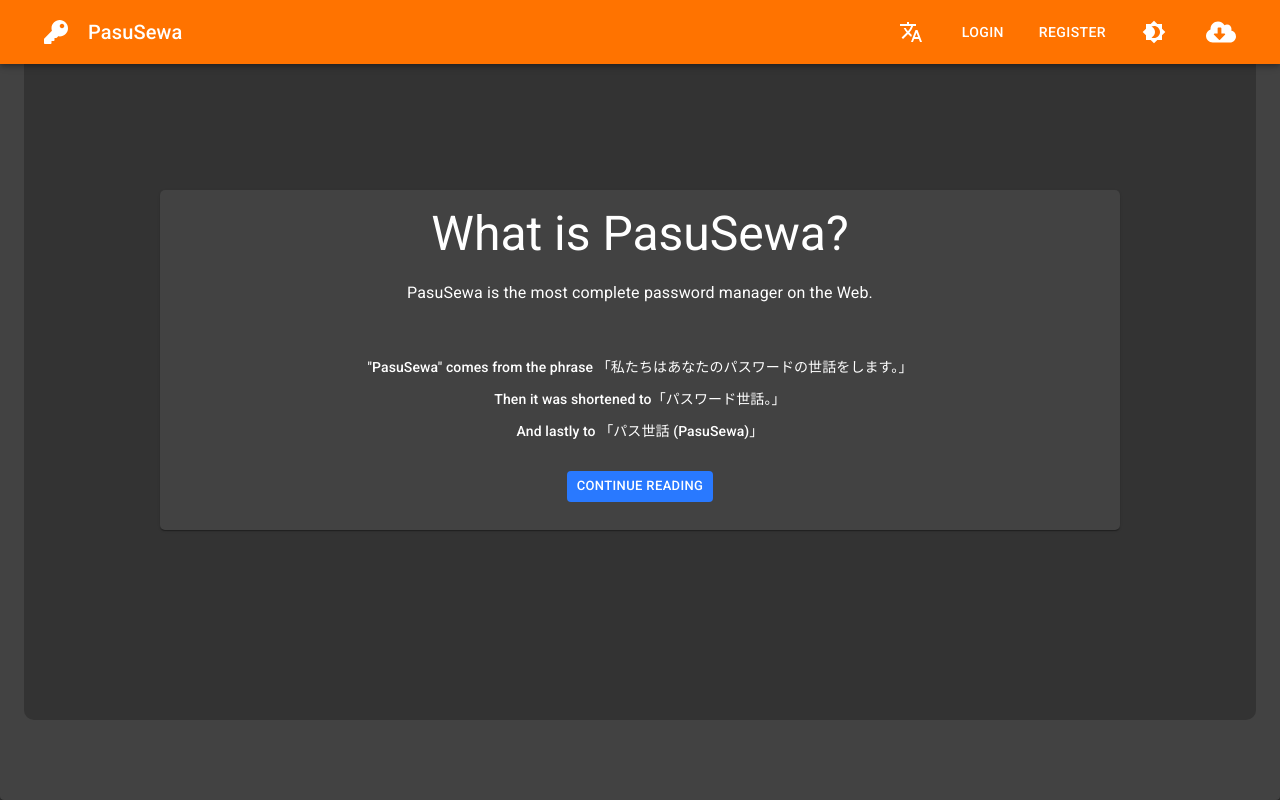
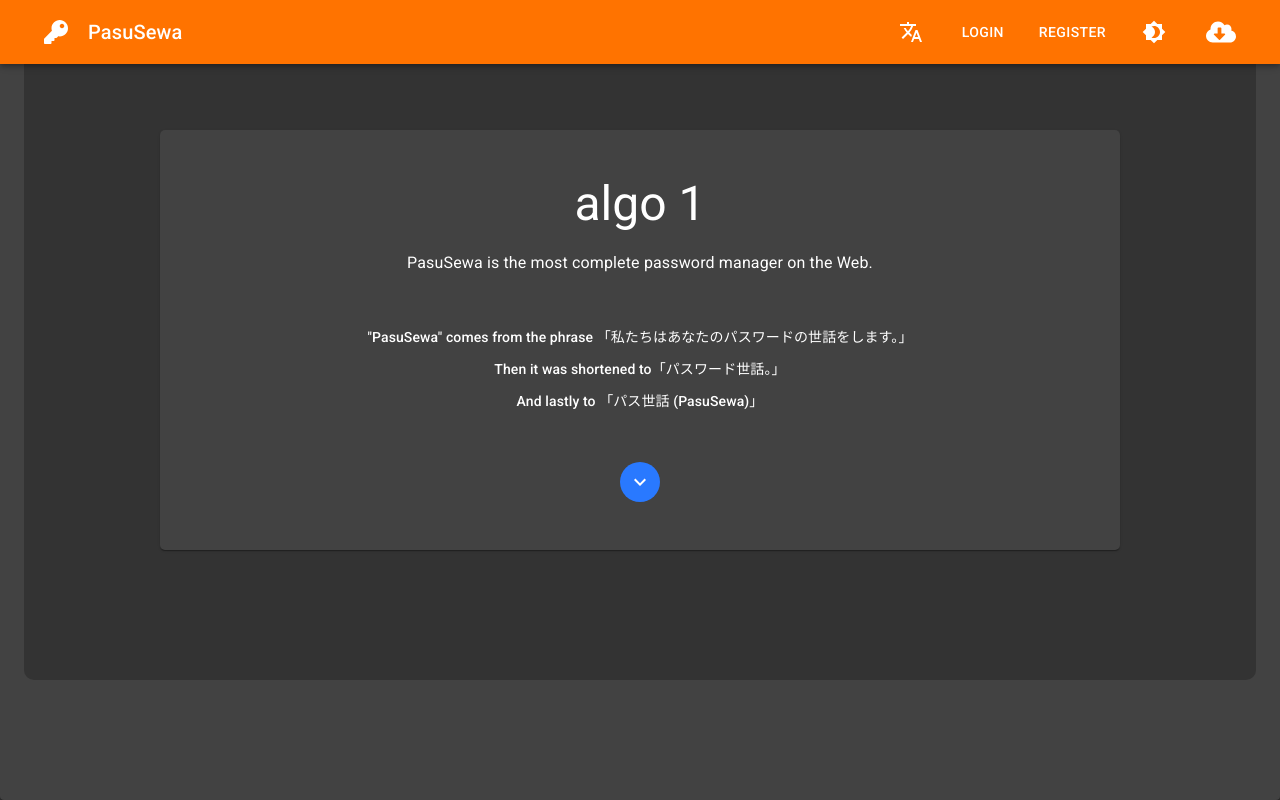
Before and after one commit to TheMrCorvy/Desktop-Frontend, a React (Create React App) app: page / in a window 1280 px wide. Built offline with nearby package versions, Linux system fonts and the light colour scheme.

Commit message:
added a call to action button

```diff
--- a/src/components/Sections/LandingWelcome/index.tsx
+++ b/src/components/Sections/LandingWelcome/index.tsx
@@ -1,4 +1,5 @@
 import React, { FC } from "react"
+import "../../../styles/styles.css"
 
 import {
 	Container,
@@ -9,7 +10,10 @@ import {
 	Card,
 	CardContent,
 	CardActions,
+	Fab,
 } from "@material-ui/core"
+
+import KeyboardArrowDownIcon from "@material-ui/icons/KeyboardArrowDown"
 
 import { makeStyles } from "@material-ui/core/styles"
 
@@ -22,7 +26,8 @@ const useStyles = makeStyles({
 	card: {
 		maxWidth: "90%",
 		width: "60rem",
-		paddingBottom: 20,
+		paddingBottom: 40,
+		paddingTop: 30,
 		borderRadius: 5,
 	},
 	cardActions: {
@@ -30,7 +35,7 @@ const useStyles = makeStyles({
 		justifyContent: "center",
 	},
 	paperMain: {
-		height: "90vh",
+		height: "85vh",
 		display: "flex",
 		justifyContent: "center",
 		flexDirection: "column",
@@ -68,7 +73,7 @@ const LandingWelcome: FC = () => {
 					<CardContent>
 						<Hidden xsDown>
 							<Typography variant="h3" gutterBottom>
-								{translate("landing_title", lng)}
+								{translate("prueba", lng, 0)}
 							</Typography>
 						</Hidden>
 						<Hidden smUp>
@@ -102,14 +107,13 @@ const LandingWelcome: FC = () => {
 						</Typography>
 					</CardContent>
 					<CardActions className={classes.cardActions}>
-						<Button
-							variant="contained"
+						<Fab
 							color={theme === "dark" ? "secondary" : "primary"}
-							disableElevation
+							className="callToAction"
 							size="small"
 						>
-							Continue Reading
-						</Button>
+							<KeyboardArrowDownIcon />
+						</Fab>
 					</CardActions>
 				</Card>
 			</Paper>
--- /dev/null
+++ b/src/styles/styles.css
@@ -0,0 +1,34 @@
+.callToAction {
+	animation: wiggle 4s 2s infinite;
+	font-size: 4rem;
+	box-shadow: none;
+	margin-top: 20px;
+}
+
+@keyframes wiggle {
+	5%,
+	50% {
+		transform: scale(1);
+	}
+	10% {
+		transform: scale(0.9);
+	}
+	15% {
+		transform: scale(1.15);
+	}
+	20% {
+		transform: scale(1.15) rotate(-5deg);
+	}
+	25% {
+		transform: scale(1.15) rotate(5deg);
+	}
+	30% {
+		transform: scale(1.15) rotate(-3deg);
+	}
+	35% {
+		transform: scale(1.15) rotate(2deg);
+	}
+	40% {
+		transform: scale(1.15) rotate(0);
+	}
+}
```
